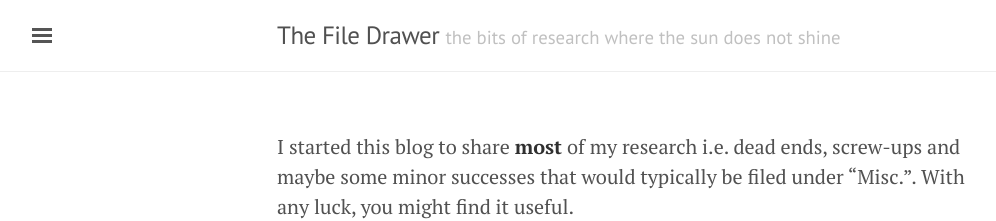
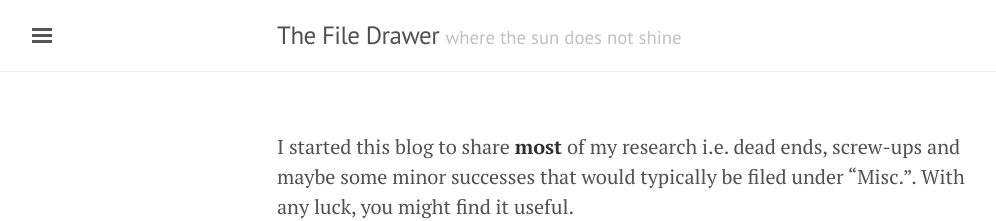
Before and after one commit to chooyr/The-File-Drawer, a Jekyll site: the page built from index.md, in a window 1280 px wide. Shown: the top 221 px of the page, without its empty margins (3-999 px from the left). Built offline with Jekyll 4.4.1, drawn with Linux system fonts in a browser that asks for light colours; nearby versions of some CDN libraries; our own code applies the rules of GitHub Pages for plain Markdown files; the list of posts is cut into pages by our own code.

Commit message:
Update _config.yml

```diff
--- a/_config.yml
+++ b/_config.yml
@@ -1,5 +1,5 @@
 title:              The File Drawer
-tagline:            the bits of research where the sun does not shine
+tagline:            where the sun does not shine
 description:        Stuff that didn't work or too insignificant to publish
 
 # GitHub Pages / Jekyll configuration
```
